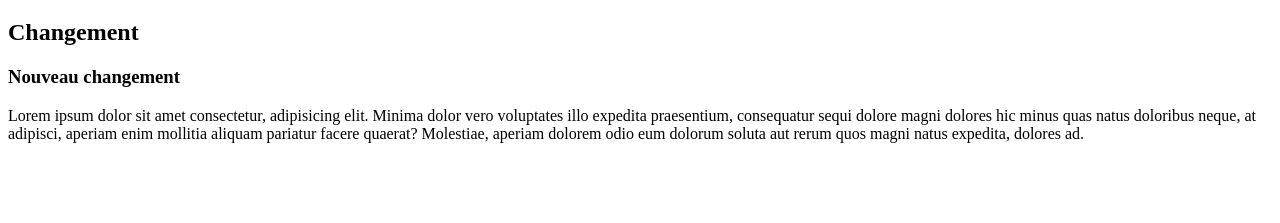
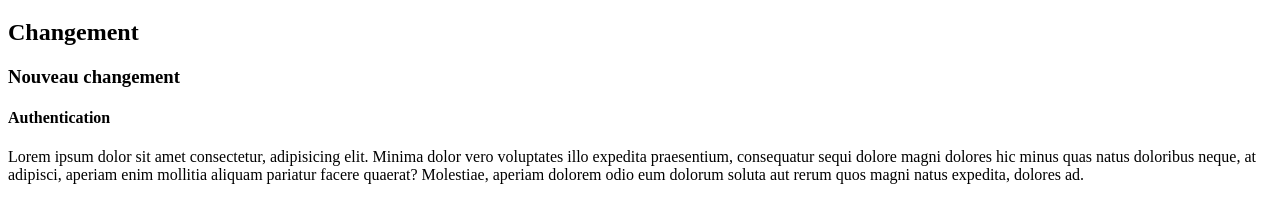
Before and after one commit to liliaouldhocine/cours7-edw2, a plain HTML site: page index.html in a window 1280 px wide. Shown: the part 61-284 px from the top of the page. Drawn offline with Linux system fonts and the light colour scheme.

Commit message:
Test auth

```diff
--- a/index.html
+++ b/index.html
@@ -9,6 +9,7 @@
     <h1>N'importe quoi</h1>
     <h2>Changement</h2>
     <h3>Nouveau changement</h3>
+    <h4>Authentication</h4>
     <p>
       Lorem ipsum dolor sit amet consectetur, adipisicing elit. Minima dolor
       vero voluptates illo expedita praesentium, consequatur sequi dolore magni
```
